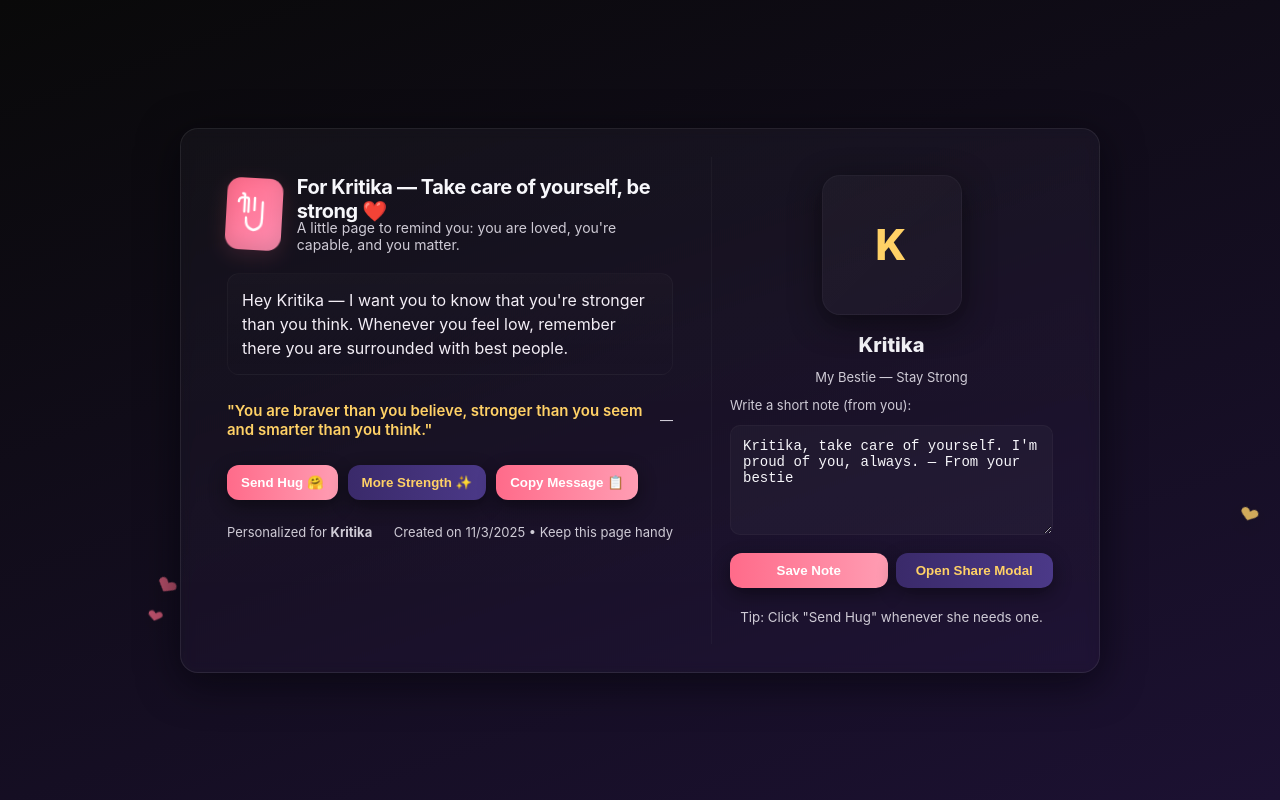
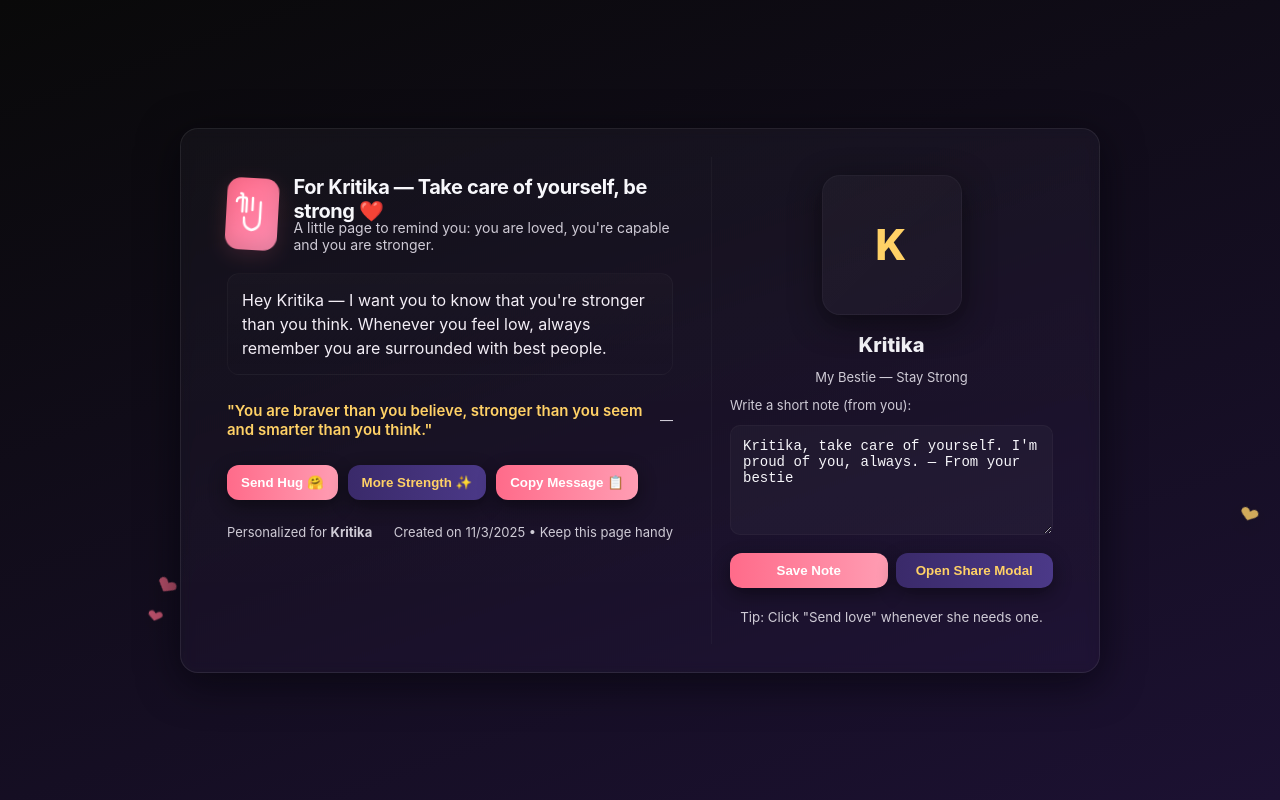
Before and after one commit to atbhairam/Take-Care, a plain HTML site: page index.html in a window 1280 px wide. Drawn offline with Linux system fonts and the light colour scheme.

Commit message:
Update index.html

```diff
--- a/index.html
+++ b/index.html
@@ -192,13 +192,13 @@
 
         <div>
           <div class="greeting" id="page-title">For Kritika — Take care of yourself, be strong ❤️</div>
-          <div class="subtitle">A little page to remind you: you are loved, you're capable, and you matter.</div>
+          <div class="subtitle">A little page to remind you: you are loved, you're capable and you are stronger.</div>
         </div>
       </div>
 
       <div class="message" id="mainMessage">
         Hey Kritika — I want you to know that you're stronger than you think.
-        Whenever you feel low, remember there you are surrounded with best people.
+        Whenever you feel low, always remember you are surrounded with best people.
       </div>
 
       <div class="quote" id="quoteBox" aria-live="polite">
@@ -235,7 +235,7 @@
       </div>
 
       <div style="width:100%; margin-top:6px; text-align:center;">
-        <small style="color:var(--muted)">Tip: Click "Send Hug" whenever she needs one.</small>
+        <small style="color:var(--muted)">Tip: Click "Send love" whenever she needs one.</small>
       </div>
     </aside>
   </div>
@@ -397,7 +397,7 @@
   hugBtn.addEventListener('click', () => {
     // small feedback
     hugBtn.disabled = true;
-    hugBtn.textContent = 'Hug sent 🤗';
+    hugBtn.textContent = 'love sent 🤗';
     setTimeout(()=>{ hugBtn.disabled=false; hugBtn.textContent='Send Hug 🤗'; }, 1200);
 
     // create burst hearts at button
```
